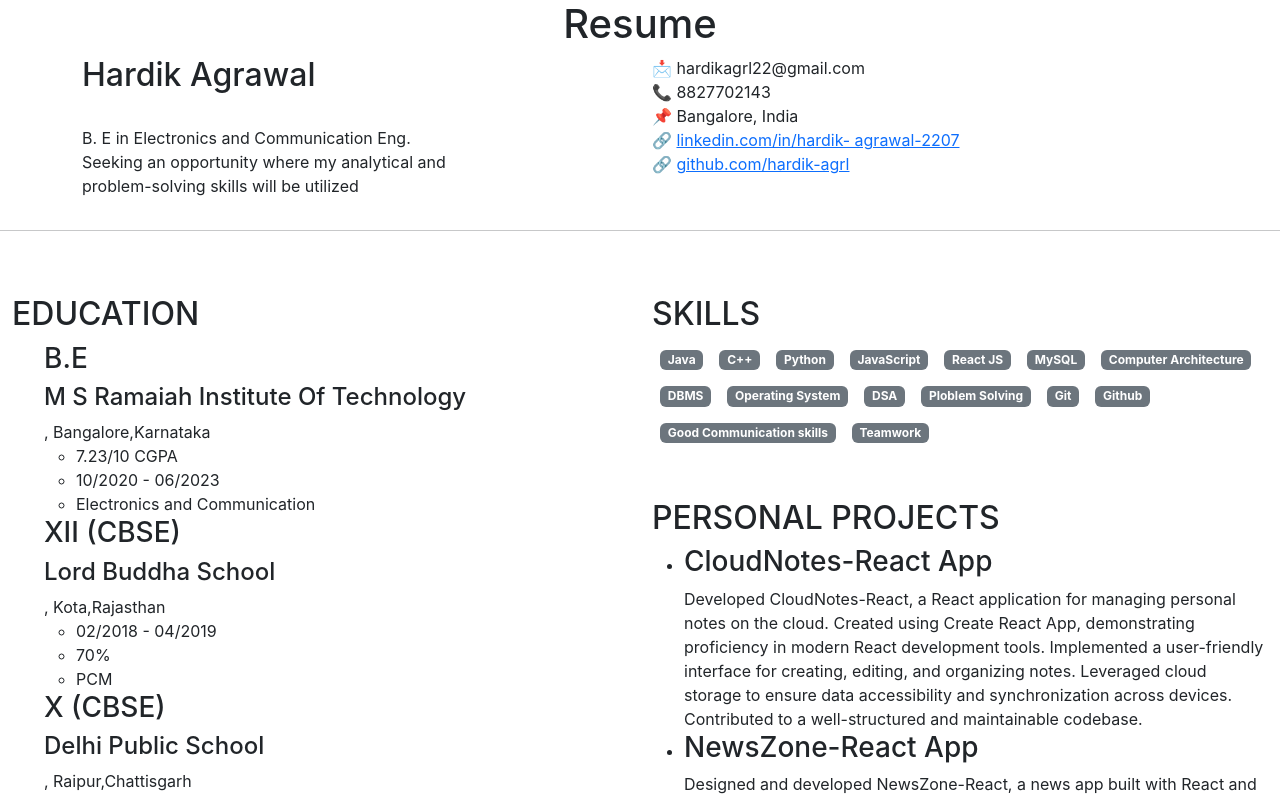
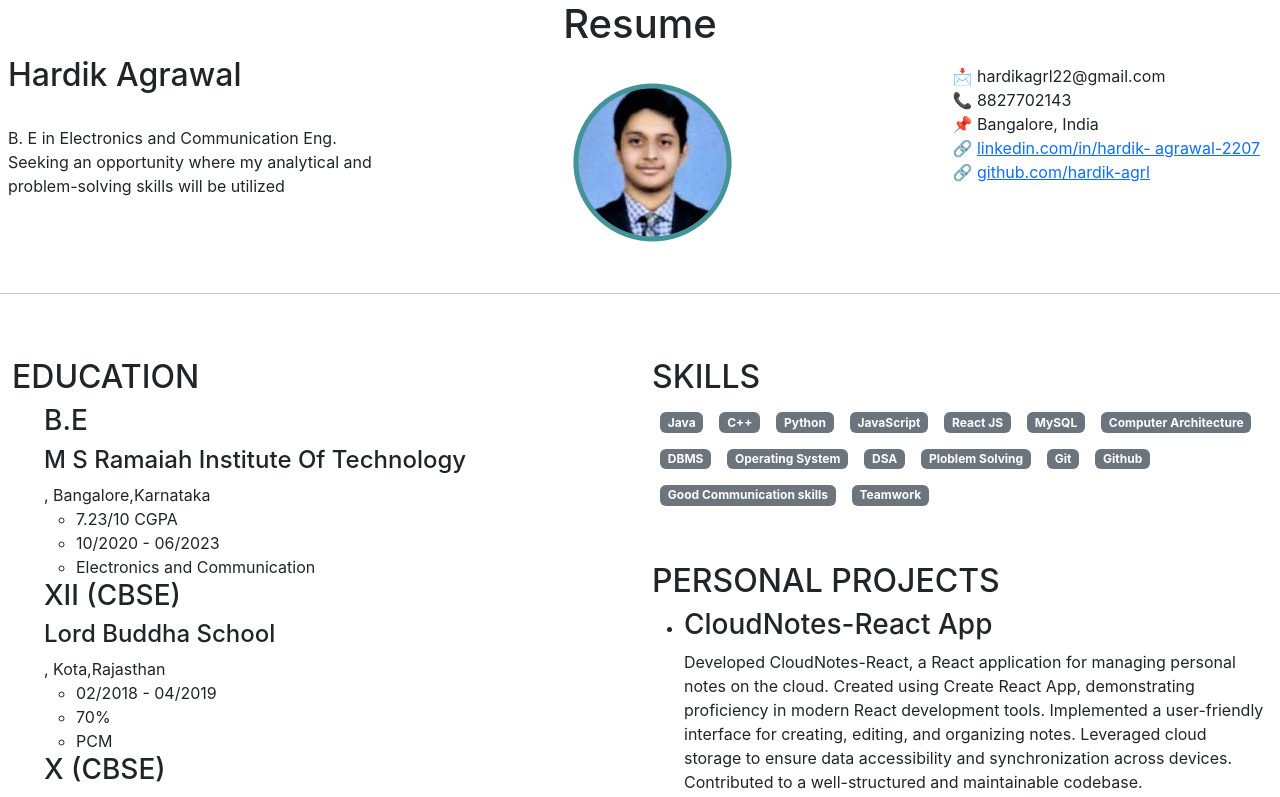
Before and after one commit to hardik-agrl/resume, a React (Create React App) app: page / in a window 1280 px wide. Shown: the top 797 px of the page. Built offline with nearby package versions, Linux system fonts and the light colour scheme.

Commit message:
third coomit

```diff
--- a/package.json
+++ b/package.json
@@ -1,4 +1,5 @@
 {
+  "homepage": "https://hardik-agrl.github.io/resume",
   "name": "resume",
   "version": "0.1.0",
   "private": true,
@@ -6,12 +7,15 @@
     "@testing-library/jest-dom": "^5.17.0",
     "@testing-library/react": "^13.4.0",
     "@testing-library/user-event": "^13.5.0",
+    "gh-pages": "^6.0.0",
     "react": "^18.2.0",
     "react-dom": "^18.2.0",
     "react-scripts": "5.0.1",
     "web-vitals": "^2.1.4"
   },
   "scripts": {
+    "predeploy": "npm run build",
+    "deploy": "gh-pages -d build",
     "start": "react-scripts start",
     "build": "react-scripts build",
     "test": "react-scripts test",
--- a/src/Components/Photo.js
+++ b/src/Components/Photo.js
@@ -4,8 +4,8 @@ import photo from "./image/Screenshot 2023-11-16 205204.png";
 
 export default function Photo() {
   return (
-    <div>
-      <img src={photo}  height={100} width={100} alt=""/>
+    <div className="text-center">
+    <img src={photo} class="rounded mx-auto d-block " alt="..."></img>
     </div>
   );
 }
--- a/src/Components/Topbar.js
+++ b/src/Components/Topbar.js
@@ -1,19 +1,22 @@
 import React from "react";
 import Intro from "./Intro";
-// import Photo from './Photo'
+import Photo from './Photo'
 import About from "./About";
 
 export default function Topbar() {
   return (
-    <div className="container">
-      <div className="d-flex justify-content-around">
-        <div className="col-md-6 ">
+    <div className="">
+      <div className="d-flex justify-content-BETWEEN">
+        <div className=" ms-2">
           <Intro />
         </div>
-        <div className="col-md-6 ">
+        <div className="ms-auto ">
+
+        <Photo/>
+        </div>
+        <div className="ms-auto p-2">
           <About />
         </div>
-        {/* <Photo/> */}
         {/* <About/> */}
       </div>
     </div>
```
Also changed, not shown: 1 other file (tests, documents, lock files or other folders).
